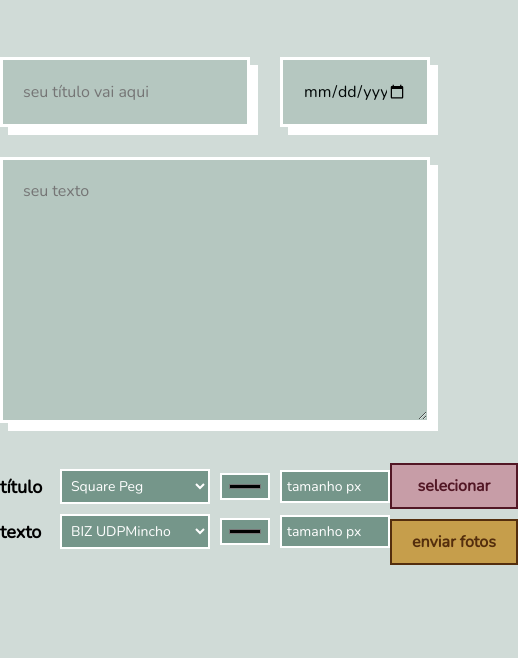
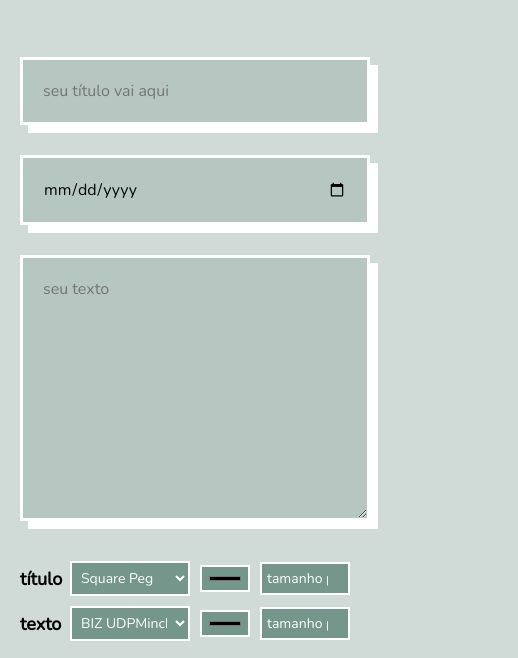
Before and after one commit to brunaperas/diarinho, a plain HTML site: page index.html in a window 390 px wide. Shown: the part 140-798 px from the top of the page, 518 px wide, since content can reach past the window. Drawn offline with nearby package versions, Linux system fonts and the light colour scheme; a web font is replaced by a local one.

Commit message:
final-alteracoes

```diff
--- a/css/style.css
+++ b/css/style.css
@@ -1,7 +1,8 @@
-@import url("./personalizacao.css");
-
-body, h1, h2, h3, h4, label, input {
+body, h1, h2, h3, h4, label, input, ul, li {
   margin: 0;
+}
+ul, li {
+  list-style: none;
 }
 body {
   font: 500 1rem 'Nunito', sans-serif;
@@ -40,6 +41,7 @@ body {
   color: #521725;
   text-align: center;
   margin-bottom: 10px;
+  width: 84px;
 }
 .btn:hover,
 .btn-selecionar:hover {
@@ -109,14 +111,17 @@ input[type="file"] {
 #galeria {
   max-width: 800px;
   margin: 0 auto;
-  display: grid;
-  grid-template-columns: 1fr 1fr 1fr;
-  gap: 10px;
+  display: flex;
+  flex-wrap: wrap;
+  justify-content: center;
+  align-content: center;
+  gap: 15px;
+  margin-bottom: 40px;
 }
-.download button {
+/* .download {
   margin: 0 auto;
   margin-bottom: 40px;
-}
+} */
 .copy {
   text-align: center;
   margin-bottom: 20px;
@@ -136,6 +141,37 @@ input[type="file"] {
 .texto-geral {
   grid-column: 1/-1;
 }
-.data-geral {
 
+@media (max-width: 800px) {
+  .escreve-texto,
+  .personaliza,
+ .estilo-geral,
+ #galeria {
+    max-width: 500px;
+  }
+
+  #galeria {
+    gap: 10px;
+  }
+  .personaliza {
+    grid-template-columns: 1fr;
+  }
+  .btn-selecionar {
+    margin-top: 10px;
+  }
 }
+
+@media (max-width: 500px) {
+  .escreve-texto,
+  .personaliza,
+ .estilo-geral,
+ #galeria {
+    max-width: 350px;
+  }
+  .escreve-texto {
+    grid-template-columns: 1fr;
+  }
+  .grid-estilo {
+    grid-template-columns: 40px 120px min-content 90px;
+  }
+}
--- a/index.html
+++ b/index.html
@@ -60,12 +60,16 @@
       <input type="submit" class="btn" value="enviar fotos">
     </form>
   </section>
-  <div id="galeria">
-    <!-- aqui vai a galeria -->
+  <div id="print">
+    <section class="final-texto">
+
+    </section>
+    <ul id="galeria">
+      <!-- aqui vai a galeria -->
+
+    </ul>
   </div>
-  <section class="download">
-    <button class="btn">download</button>
-  </section>
+  <!-- <button class="btn download">download</button> -->
   <footer>
     <div class="copy">
       feito com &#10084; por brunaperas
--- a/js/script.js
+++ b/js/script.js
@@ -5,7 +5,7 @@ class editaTexto {
     this.caixaData = document.querySelector('.data');
 
     this.escreveTexto = document.querySelector('.escreve-texto');
-    this.galeria = document.querySelector('#galeria');
+    this.finalTexto = document.querySelector('.final-texto');
     this.estiloTexto = document.querySelector('.estilo-texto');
 
     this.tituloFinal = document.createElement ('h1');
@@ -33,7 +33,7 @@ class editaTexto {
       this.textoFinal.innerText = this.texto;
       this.dataFinal.innerHTML = this.data;
 
-      this.galeria.append(this.corpoFinal);
+      this.finalTexto.append(this.corpoFinal);
       this.corpoFinal.appendChild(this.tituloFinal);
       this.corpoFinal.appendChild(this.dataFinal);
       this.corpoFinal.appendChild(this.textoFinal);
@@ -57,7 +57,7 @@ class editaTexto {
     this.textoFinal.innerText = localStorage.getItem('texto', this.texto);
     this.dataFinal.innerHTML = localStorage.getItem('data', this.data);
 
-    this.galeria.append(this.corpoFinal);
+    this.finalTexto.append(this.corpoFinal);
     this.corpoFinal.appendChild(this.tituloFinal);
     this.corpoFinal.appendChild(this.dataFinal);
     this.corpoFinal.appendChild(this.textoFinal);
@@ -125,7 +125,8 @@ function doUpload(url, options) {
 };
 
   function addImage(url) {
-    galeria.innerHTML += `<img src="${url}" width ="200" />`;
+    galeria.innerHTML +=
+    `<li class="lista-fotos"><img src="${url}" width ="240" /></li>`;
   }
 
   function onSuccess(result) {
@@ -152,3 +153,19 @@ function doUpload(url, options) {
   }
 
   getFotos.addEventListener('submit', uploadImage);
+
+// slide fotos
+
+// download
+
+// const telaPrint = document.getElementById('print').innerHTML;
+// const downloadButton = document.querySelector('.download');
+
+// downloadButton.addEventListener('click', downloadItem);
+
+// function downloadItem() {
+//  const telaConteudo = window.open('about:blank');
+// telaConteudo.document.write(telaPrint);
+// telaConteudo.window.print();
+// telaConteudo.window.close();
+// };
```
Also changed, not shown: css/personalizacao.css (deleted), 1 other file. Lines whose indentation alone changed are shown as unchanged.
